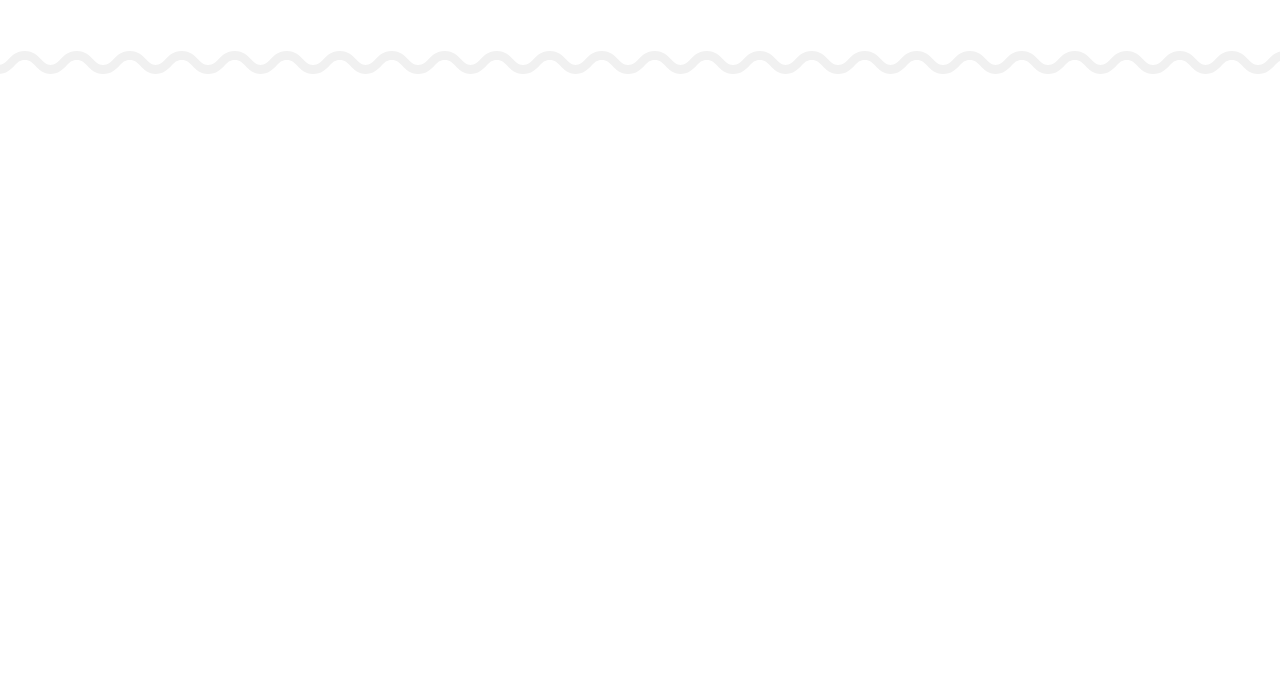
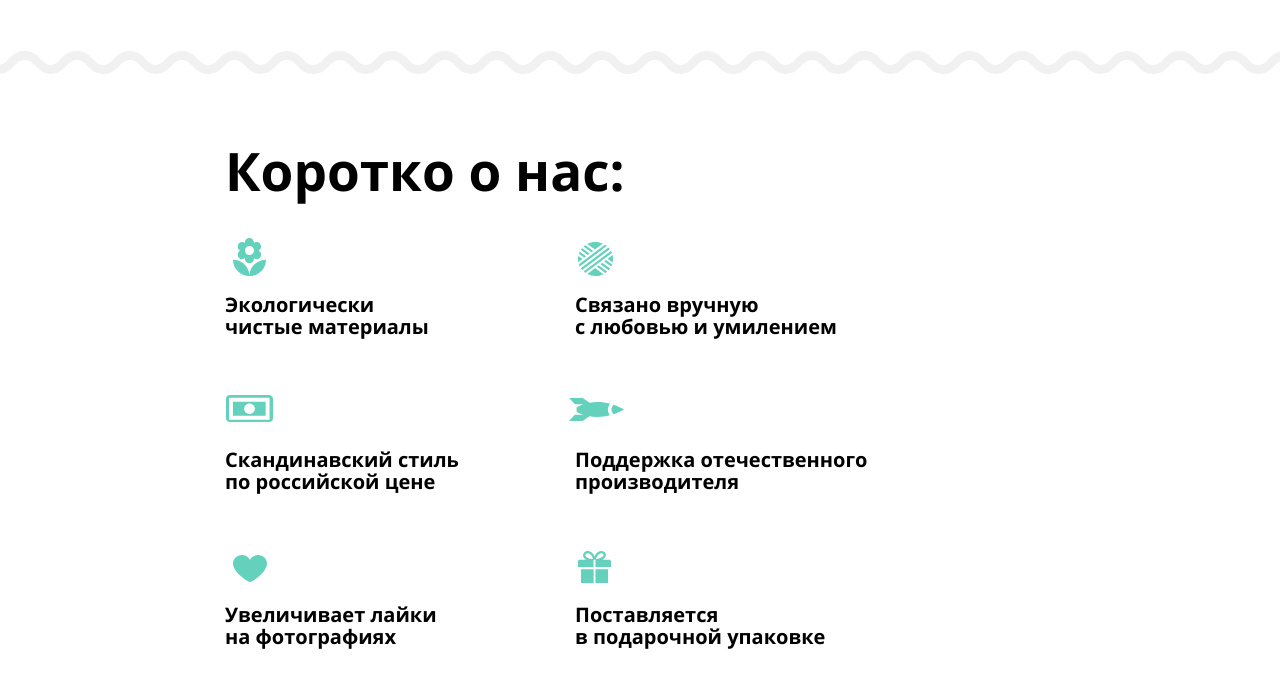
Before and after one commit to htmlacademy-adaptive/2054473-mishka-27, a website: page source/index.html in a window 1280 px wide. Shown: the part 1563-2250 px from the top of the page. Before the commit the page ends 1637 px from the top, so only its background shows below. Drawn offline with nearby package versions, Linux system fonts and the light colour scheme; files that its build step writes are made by us from their sources.

Commit message:
about end

```diff
--- a/source/index.html
+++ b/source/index.html
@@ -1,5 +1,6 @@
 <!DOCTYPE html>
 <html lang="ru">
+
 <head>
   <meta charset="utf-8">
   <meta name="viewport" content="width=device-width, initial-scale=1">
@@ -12,6 +13,7 @@
   <link rel="preload" href="fonts/opensansbold.woff2" as="font" type="font/woff2" crossOrigin="anonymous">
   <link rel="stylesheet" href="css/style.min.css">
 </head>
+
 <body>
   <header class="header">
     <h1 class="visually-hidden">Магазин игрушек ручной работы Мишка.</h1>
@@ -31,7 +33,8 @@
 
         <ul class="main-nav__list main-nav__list--site">
           <li class="main-nav__item main-nav__item--site">
-            <a class="main-nav__link main-nav__link--site main-nav__link--current" href="catalog.html">Каталог товаров</a>
+            <a class="main-nav__link main-nav__link--site main-nav__link--current" href="catalog.html">Каталог
+              товаров</a>
           </li>
           <li class="main-nav__item main-nav__item--site">
             <a class="main-nav__link main-nav__link--site" href="#">Вязание на заказ</a>
@@ -47,11 +50,11 @@
               <span class="main-nav__search-text">Поиск по сайту</span></a>
           </li>
           <li class="main-nav__item main-nav__item--user">
-            <a class="main-nav__link main-nav__link--cart" href="#"><svg class="main-nav__ico-cart" width="21" height="18" role="img">
+            <a class="main-nav__link main-nav__link--cart" href="#"><svg class="main-nav__ico-cart" width="21"
+                height="18" role="img">
                 <use href="img/svg/sprite.svg#icon-cart"></use>
               </svg><span class="govno">Корзина: пока пуста</span></a>
           </li>
-
         </ul>
 
         <ul class="main-nav__list main-nav__list--additional">
@@ -62,10 +65,9 @@
             <a class="main-nav__link" href="#">Распродажа</a>
           </li>
         </ul>
-
         <p class="main-nav__text-delivery">Бесплатная доставка по России</p>
+      </nav>
     </div>
-    </nav>
   </header>
 
 
@@ -75,9 +77,7 @@
         <h2 class="things__title">Милые штуки ручной работы&nbsp;для&nbsp;дома</h2>
         <ul class="things__list">
           <li class="things__item things__item--interior">
-            <a class="things__link things__link--interior" href="#">Предметы<br> интерьера
-
-            </a>
+            <a class="things__link things__link--interior" href="#">Предметы<br> интерьера</a>
           </li>
           <li class="things__item things__item--toys">
             <a class="things__link things__link--toys" href="#">Детские<br> игрушки</a>
@@ -93,9 +93,9 @@
           <span class="special__label">Товар недели</span>
         </div>
 
-
         <div class="special__card-box">
-  <p class="special__text">Экологически чистая пряжа, ручная работа. Доступны в шести расцветках и трёх размерах.</p>
+          <p class="special__text">Экологически чистая пряжа, ручная работа. Доступны в шести расцветках и трёх
+            размерах.</p>
           <table class="special__table">
             <tr class="special__table-row">
               <td class="special__table-cell special__table-cell--position">Цвет:</td>
@@ -112,21 +112,15 @@
           </table>
         </div>
         <picture class="special__box-img">
-  <source media="(min-width: 1150px)"
-    srcset="img/web-desk-baskets.webp, img/web-desk-baskets@2x.webp 2x"
+          <source media="(min-width: 1150px)" srcset="img/web-desk-baskets.webp, img/web-desk-baskets@2x.webp 2x"
             type="image/webp">
-  <source media="(min-width: 1150px)"
-    srcset="img/web-desk-baskets.jpg, img/web-desk-baskets@2x.jpg 2x">
-  <source media="(min-width: 768px)"
-    srcset="img/web-tab-baskets.webp, img/web-tab-baskets@2x.webp 2x"
+          <source media="(min-width: 1150px)" srcset="img/web-desk-baskets.jpg, img/web-desk-baskets@2x.jpg 2x">
+          <source media="(min-width: 768px)" srcset="img/web-tab-baskets.webp, img/web-tab-baskets@2x.webp 2x"
             type="image/webp">
-  <source media="(min-width: 768px)"
-    srcset="img/web-tab-baskets.jpg, img/web-tab-baskets@2x.jpg 2x">
-  <source srcset="img/web-mob-baskets.webp, img/web-mob-baskets@2x.webp 2x"
-    type="image/webp">
-  <img class="special__img" src="img/web-mob-baskets.jpg"
-    srcset="img/web-mob-baskets@2x.jpg 2x" width="260" height="315"
-    alt="Экологочиески чистые вязанные корзинки.">
+          <source media="(min-width: 768px)" srcset="img/web-tab-baskets.jpg, img/web-tab-baskets@2x.jpg 2x">
+          <source srcset="img/web-mob-baskets.webp, img/web-mob-baskets@2x.webp 2x" type="image/webp">
+          <img class="special__img" src="img/web-mob-baskets.jpg" srcset="img/web-mob-baskets@2x.jpg 2x" width="260"
+            height="315" alt="Экологочиески чистые вязанные корзинки.">
         </picture>
 
         <div class="special__box-buy">
@@ -134,10 +128,24 @@
           <button class="special__btn btn" type="button">Заказать</button>
         </div>
       </div>
+    </section>
 
+    <section class="about">
+      <div class="about__wrapper">
+        <h2 class="about__title">Коротко о нас:</h2>
+        <ul class="about__list">
+          <li class="about__item about__item--ecology">Экологически чистые&nbsp;материалы</li>
+          <li class="about__item about__item--style">Скандинавский стиль по&nbsp;российской цене</li>
+          <li class="about__item about__item--likes">Увеличивает лайки на&nbsp;фотографиях</li>
+          <li class="about__item about__item--handmade">Связано вручную <br>с любовью и умилением</li>
+          <li class="about__item about__item--support">Поддержка&nbsp;отечественного производителя</li>
+          <li class="about__item about__item--gift">Поставляется <br>в подарочной упаковке</li>
+        </ul>
+      </div>
     </section>
   </main>
 
   <script src="js/script.js"></script>
 </body>
+
 </html>
--- /dev/null
+++ b/source/sass/blocks/about.scss
@@ -0,0 +1,236 @@
+@use "../global/use.scss";
+
+.about {
+  display: block;
+  width: 100%;
+  margin: 0 auto;
+  position: relative;
+
+  @include use.media-mobile-only {
+    margin-bottom: 36px;
+  }
+
+  @include use.media-tablet {
+    margin-bottom: 60px;
+  }
+
+  @include use.media-desktop {
+    margin-bottom: 67px;
+  }
+}
+
+.about__wrapper {
+  display: flex;
+  flex-wrap: wrap;
+  flex-direction: column;
+  position: relative;
+
+  @include use.media-mobile-only {
+    padding: 0 30px;
+  }
+
+  @include use.media-tablet {
+    padding: 0 50px;
+  }
+
+  @include use.media-desktop {
+    padding: 0 225px;
+  }
+}
+
+.about__title {
+  margin: 0;
+  color: use.$color-black;
+
+  @include use.media-mobile-only {
+    @include use.font-bold-25;
+    line-height: 30px;
+    margin-bottom: 20px;
+  }
+
+  @include use.media-tablet {
+    @include use.font-bold-43;
+    line-height: 50px;
+    margin-bottom: 36px;
+  }
+
+  @include use.media-desktop {
+    @include use.font-bold-53;
+    line-height: 57px;
+    margin-bottom: 34px;
+  }
+}
+
+.about__list {
+  list-style: none;
+  margin: 0;
+  padding: 0;
+  color: use.$color-black;
+
+  @include use.media-tablet {
+    display: flex;
+    flex-direction: row;
+    flex-wrap: wrap;
+    row-gap: 28px;
+    column-gap: 35px;
+  }
+
+  @include use.media-desktop {
+    column-gap: 50px;
+  }
+}
+
+.about__item {
+  position: relative;
+  padding: 0;
+  padding-top: 61px;
+  padding-bottom: 22px;
+
+  @include use.media-mobile-only {
+    @include use.font-bold-17;
+    line-height: 20px;
+  }
+
+  @include use.media-tablet {
+    @include use.font-bold-20;
+    line-height: 22px;
+    width: 300px;
+  }
+}
+
+.about__item--ecology {
+  @include use.media-tablet {
+    order: 0;
+  }
+}
+
+.about__item--style {
+  @include use.media-tablet {
+    order: 2;
+  }
+}
+
+.about__item--likes {
+  @include use.media-tablet {
+    order: 4;
+  }
+}
+
+.about__item--handmade {
+  @include use.media-tablet {
+    order: 1;
+  }
+}
+
+.about__item--support {
+  @include use.media-tablet {
+    order: 3;
+  }
+}
+
+.about__item--gift {
+  @include use.media-tablet {
+    order: 5;
+  }
+}
+
+.about__item--ecology::before {
+  content: "";
+  position: absolute;
+  width: 33px;
+  height: 38px;
+  top: 7px;
+  left: 8px;
+  background: url("../img/svg/about-ecology.svg");
+
+  @include use.media-tablet {
+    top: 5px;
+  }
+}
+
+.about__item--style::before {
+  content: "";
+  position: absolute;
+  width: 47px;
+  height: 27px;
+  top: 8px;
+  left: 0;
+  background: url("../img/svg/about-style.svg");
+
+  @include use.media-tablet {
+    top: 7px;
+    left: 1px;
+  }
+}
+
+.about__item--likes::before {
+  content: "";
+  position: absolute;
+  width: 34px;
+  height: 27px;
+  top: 13px;
+  left: 7px;
+  background: url("../img/svg/about-likes.svg");
+
+  @include use.media-tablet {
+    top: 12px;
+    left: 8px;
+  }
+}
+
+.about__item--handmade::before {
+  content: "";
+  position: absolute;
+  width: 35px;
+  height: 34px;
+  top: 10px;
+  left: 3px;
+  background: url("../img/svg/about-handmade.svg");
+
+  @include use.media-tablet {
+    top: 9px;
+    left: 2px;
+  }
+
+  @include use.media-desktop {
+    left: 3px;
+  }
+}
+
+.about__item--support::before {
+  content: "";
+  position: absolute;
+  width: 55px;
+  height: 23px;
+  top: 11px;
+  left: -6px;
+  background: url("../img/svg/about-support.svg");
+
+  @include use.media-tablet {
+    top: 10px;
+    left: -7px;
+  }
+
+  @include use.media-desktop {
+    left: -6px;
+  }
+}
+
+.about__item--gift::before {
+  content: "";
+  position: absolute;
+  width: 33px;
+  height: 32px;
+  top: 9px;
+  left: 3px;
+  background: url("../img/svg/about-gift.svg");
+
+  @include use.media-tablet {
+    top: 8px;
+    left: 2px;
+  }
+
+  @include use.media-desktop {
+    left: 3px;
+  }
+}
--- a/source/sass/blocks/special.scss
+++ b/source/sass/blocks/special.scss
@@ -5,10 +5,21 @@
   width: 100%;
   margin: 0 auto;
   position: relative;
+
+  @include use.media-mobile-only {
+    margin-bottom: 38px;
+  }
+
+  @include use.media-tablet {
+    margin-bottom: 73px;
+  }
+
+  @include use.media-desktop {
+    margin-bottom: 91px;
+  }
 }
 
 .special::after {
-
   @include use.media-mobile-only {
     content: "";
     position: absolute;
@@ -37,10 +48,8 @@
 
   @include use.media-desktop {
     background-image: url("../img/svg/desk-wave.svg");
-    background-repeat: repeat-x;
     background-size: 52.5px;
     left: -2px;
-    right: 0;
     bottom: -23px;
     height: 23px;
   }
@@ -83,7 +92,6 @@
   }
 
   @include use.media-desktop {
-
     margin-left: 19px;
   }
 }
--- a/source/sass/style.scss
+++ b/source/sass/style.scss
@@ -6,3 +6,4 @@
 @use "./blocks/main-nav.scss";
 @use "./blocks/things.scss";
 @use "./blocks/special.scss";
+@use "./blocks/about.scss";
```
Also changed, not shown: source/sass/blocks/main-nav.scss (+0 -11 lines), source/sass/global/base.scss (+0 -14 lines), source/img/svg/about-ecology.svg (added), source/img/svg/about-gift.svg (added), source/img/svg/about-handmade.svg (added), source/img/svg/about-likes.svg (added), source/img/svg/about-style.svg (added), source/img/svg/about-support.svg (added), source/sass/blocks/things.scss (line endings or trailing spaces). Lines whose indentation alone changed are shown as unchanged.
